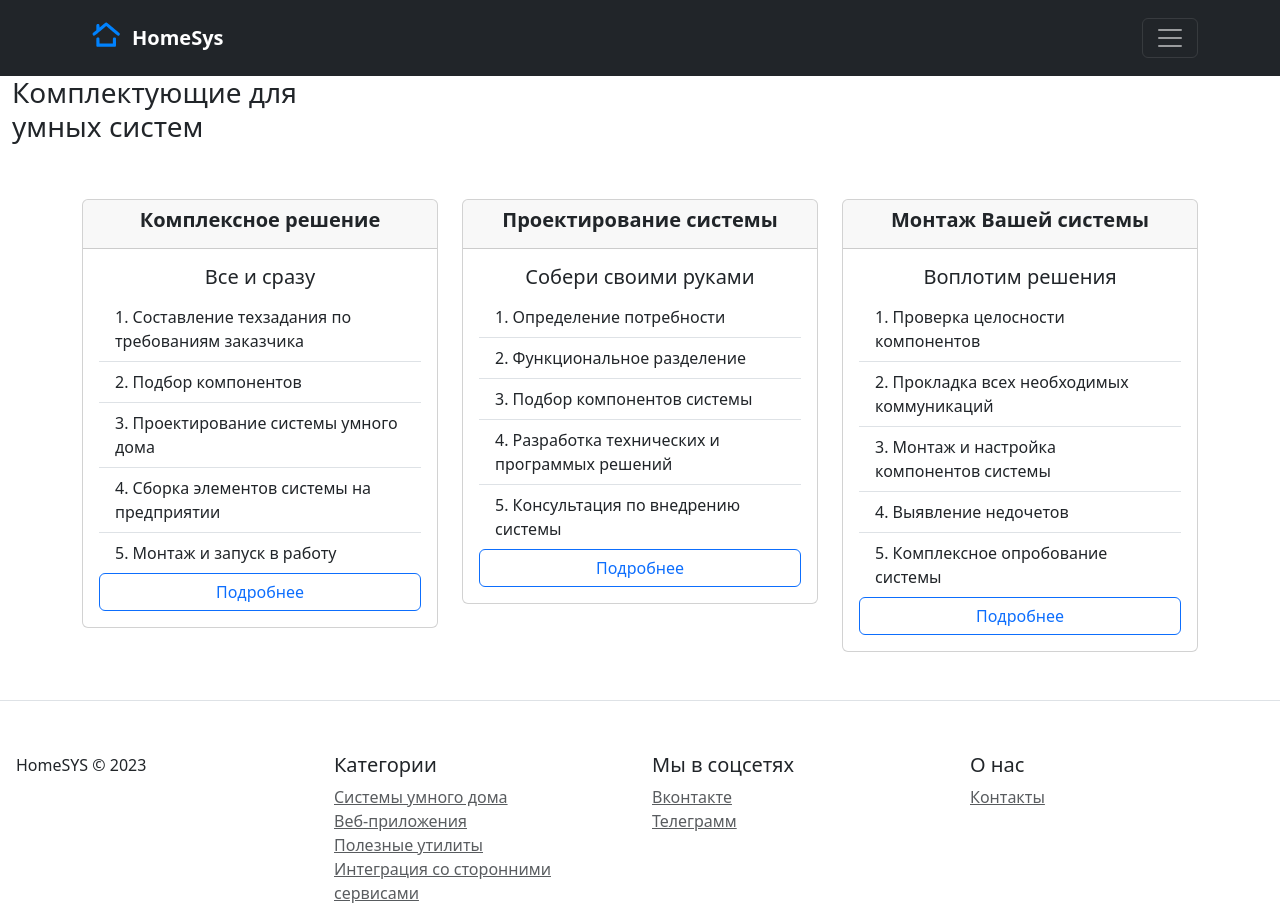
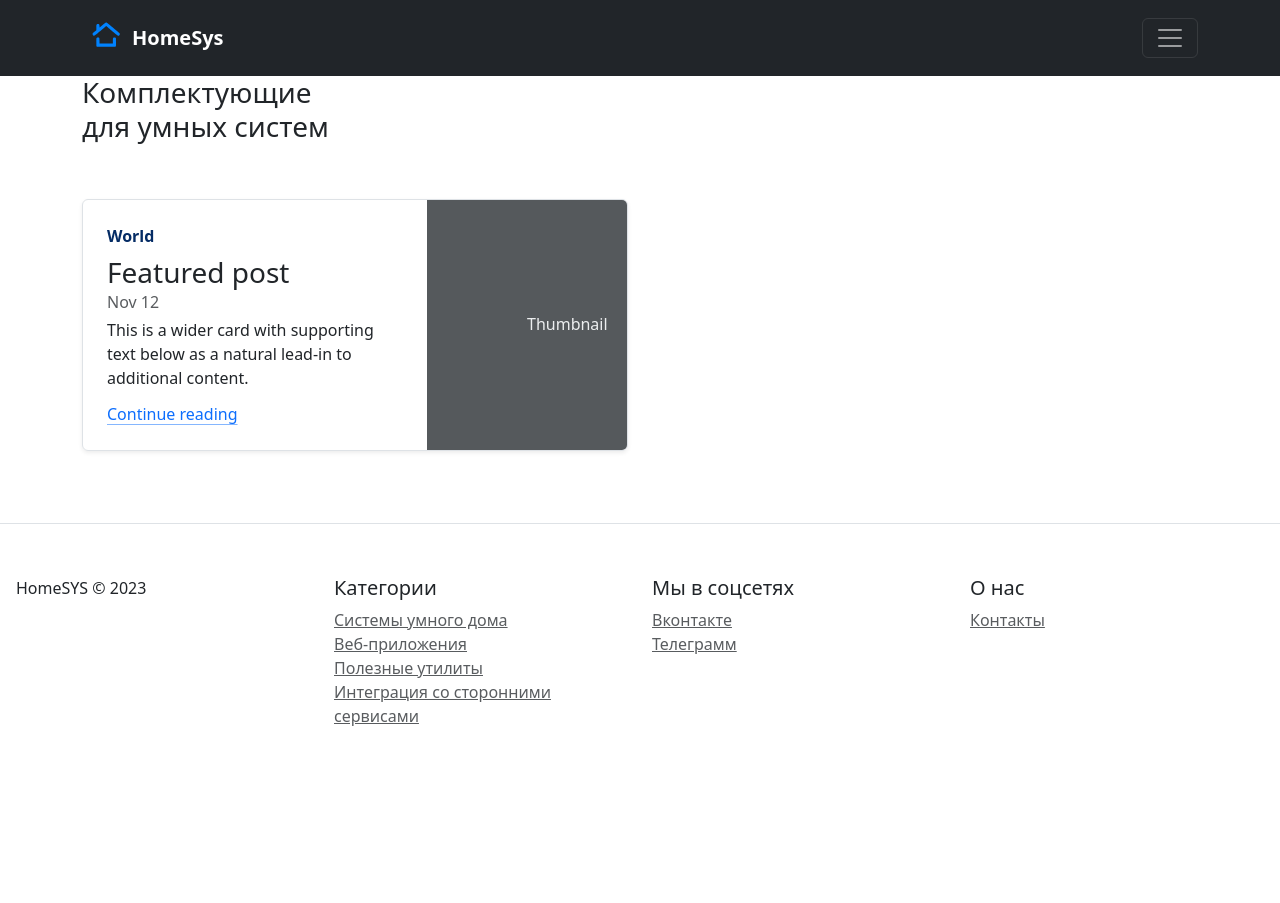
Before and after one commit to ualex90/InternetShop, a Django app: page / in a window 1280 px wide. Shown: the top 903 px of the page. After the commit the page ends 726 px from the top, so only its background shows below. Run offline with Django 4.2, Linux system fonts and the light colour scheme; tables that the repository leaves empty hold one stand-in row (values such as "Sample post"); some libraries are stand-ins or nearby versions.

Commit message:
create product_list

```diff
--- a/catalog/templates/catalog/base.html
+++ b/catalog/templates/catalog/base.html
@@ -30,7 +30,7 @@
         </div>
     </div>
 </nav>
-<div class="container-fluid">
+<div class="container">
     <div class="row col-3">
         <h3>{{ description }}</h3>
     </div>
--- /dev/null
+++ b/catalog/templates/catalog/includes/inc_product_card.html
@@ -0,0 +1,25 @@
+<div class="col-md-6">
+    <div class="row g-0 border rounded overflow-hidden flex-md-row mb-4 shadow-sm h-md-250 position-relative">
+        <div class="col p-4 d-flex flex-column position-static">
+            <strong class="d-inline-block mb-2 text-primary-emphasis">World</strong>
+            <h3 class="mb-0">Featured post</h3>
+            <div class="mb-1 text-body-secondary">Nov 12</div>
+            <p class="card-text mb-auto">This is a wider card with supporting text below as a natural lead-in to
+                additional content.</p>
+            <a href="#" class="icon-link gap-1 icon-link-hover stretched-link">
+                Continue reading
+                <svg class="bi">
+                    <use xlink:href="#chevron-right"/>
+                </svg>
+            </a>
+        </div>
+        <div class="col-auto d-none d-lg-block">
+            <svg class="bd-placeholder-img" width="200" height="250" xmlns="http://www.w3.org/2000/svg" role="img"
+                 aria-label="Placeholder: Thumbnail" preserveAspectRatio="xMidYMid slice" focusable="false"><title>
+                Placeholder</title>
+                <rect width="100%" height="100%" fill="#55595c"/>
+                <text x="50%" y="50%" fill="#eceeef" dy=".3em">Thumbnail</text>
+            </svg>
+        </div>
+    </div>
+</div>
--- a/catalog/templates/catalog/index.html
+++ b/catalog/templates/catalog/index.html
@@ -1,66 +1,9 @@
 {% extends 'catalog/base.html' %}
 
 {% block content %}
-<div class="row">
-    <div class="col-4">
-        <div class="card  box-shadow">
-            <div class="card-header text-center">
-                <h5><b>Комплексное решение</b></h5>
-            </div>
-            <div class="card-body">
-                <h5 class="card-title text-center">Все и сразу</h5>
-                <ul class="list-group list-group-flush">
-                    <li class="list-group-item">1. Составление техзадания по требованиям заказчика</li>
-                    <li class="list-group-item">2. Подбор компонентов</li>
-                    <li class="list-group-item">3. Проектирование системы умного дома</li>
-                    <li class="list-group-item">4. Сборка элементов системы на предприятии</li>
-                    <li class="list-group-item">5. Монтаж и запуск в работу</li>
-                </ul>
-                <div class="d-grid gap-2">
-                    <a href="#" class="btn btn-outline-primary">Подробнее</a>
-                </div>
-            </div>
-        </div>
+    <div class="row">
+        {% for product in product_list %}
+            {% include 'catalog/includes/inc_product_card.html' %}
+        {% endfor %}
     </div>
-    <div class="col-4">
-        <div class="card box-shadow">
-            <div class="card-header text-center">
-                <h5><b>Проектирование системы</b></h5>
-            </div>
-            <div class="card-body">
-                <h5 class="card-title text-center">Собери своими руками</h5>
-                <ul class="list-group list-group-flush">
-                    <li class="list-group-item">1. Определение потребности</li>
-                    <li class="list-group-item">2. Функциональное разделение</li>
-                    <li class="list-group-item">3. Подбор компонентов системы</li>
-                    <li class="list-group-item">4. Разработка технических и программых решений</li>
-                    <li class="list-group-item">5. Консультация по внедрению системы</li>
-                </ul>
-                <div class="d-grid gap-2">
-                    <a href="#" class="btn btn-outline-primary">Подробнее</a>
-                </div>
-            </div>
-        </div>
-    </div>
-    <div class="col-4">
-        <div class="card box-shadow">
-            <div class="card-header text-center">
-                <h5><b>Монтаж Вашей системы</b></h5>
-            </div>
-            <div class="card-body">
-                <h5 class="card-title text-center">Воплотим решения</h5>
-                <ul class="list-group list-group-flush">
-                    <li class="list-group-item">1. Проверка целосности компонентов</li>
-                    <li class="list-group-item">2. Прокладка всех необходимых коммуникаций</li>
-                    <li class="list-group-item">3. Монтаж и настройка компонентов системы</li>
-                    <li class="list-group-item">4. Выявление недочетов</li>
-                    <li class="list-group-item">5. Комплексное опробование системы</li>
-                </ul>
-                <div class="d-grid gap-2">
-                    <a href="#" class="btn btn-outline-primary">Подробнее</a>
-                </div>
-            </div>
-        </div>
-    </div>
-</div>
 {% endblock %}
--- a/catalog/urls.py
+++ b/catalog/urls.py
@@ -1,11 +1,12 @@
 from django.urls import path
 
 from catalog.apps import CatalogConfig
-from catalog.views import index, contacts
+from catalog.views import index, contacts, product
 
 app_name = CatalogConfig.name
 
 urlpatterns = [
     path('', index, name='index'),
     path('contacts/', contacts, name='contacts'),
+    path('product/', product, name='product'),
 ]
--- a/catalog/views.py
+++ b/catalog/views.py
@@ -3,11 +3,15 @@ from datetime import datetime as dt
 
 from django.shortcuts import render
 
+from catalog.models import Product
+
 
 def index(request):
+    product_list = Product.objects.all()
     context = {
         'title': 'Каталог товаров',
         'description': 'Комплектующие для умных систем',
+        'product_list': product_list,
     }
     return render(request, 'catalog/index.html', context)
 
@@ -27,3 +31,11 @@ def contacts(request):
         'description': 'Наши адреса',
     }
     return render(request, 'catalog/contacts.html', context)
+
+
+def product(request):
+    context = {
+        'title': 'товар',
+        'description': 'Описание',
+    }
+    return render(request, 'catalog/includes/inc_product_card.html', context)
```
